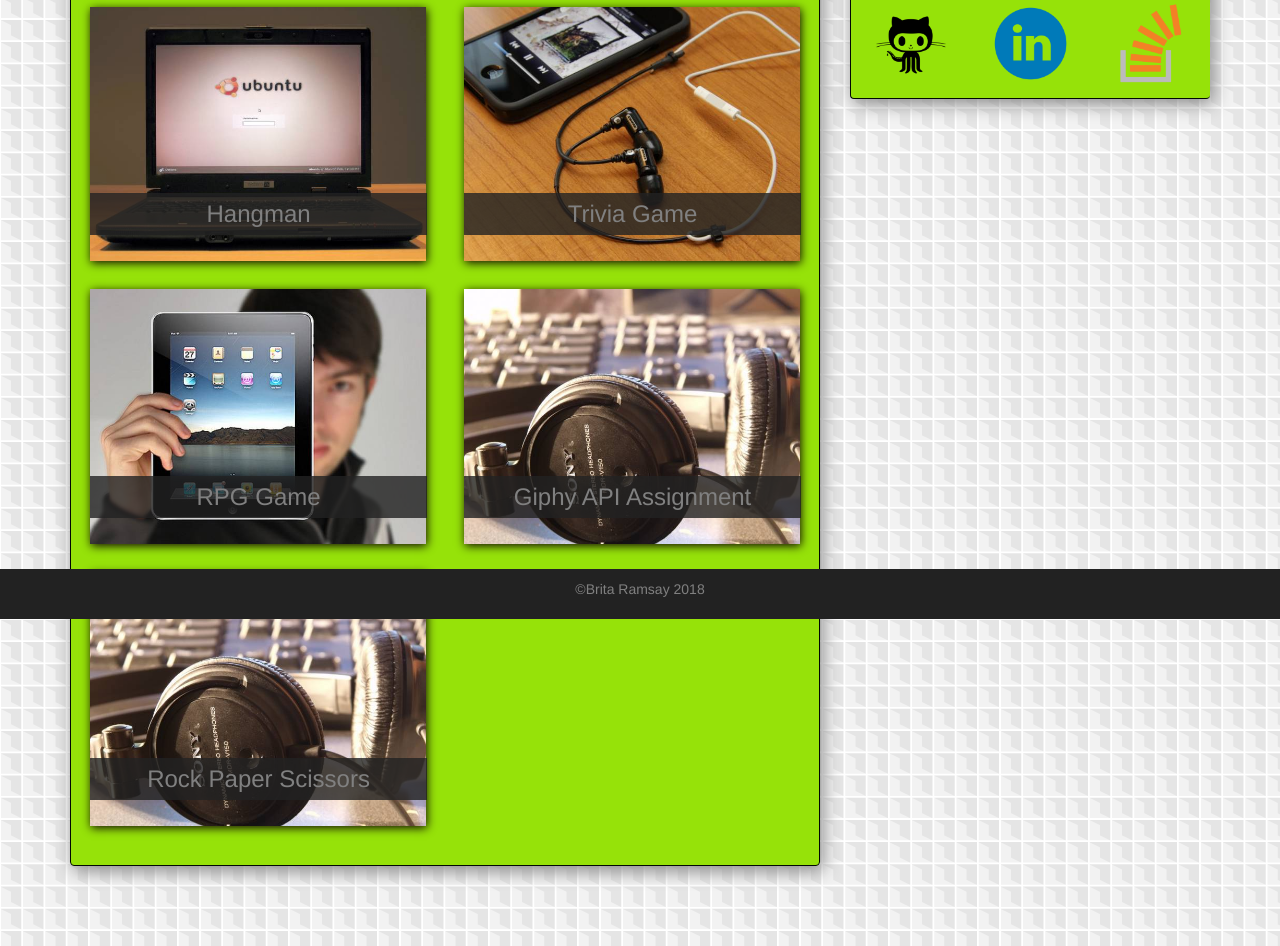
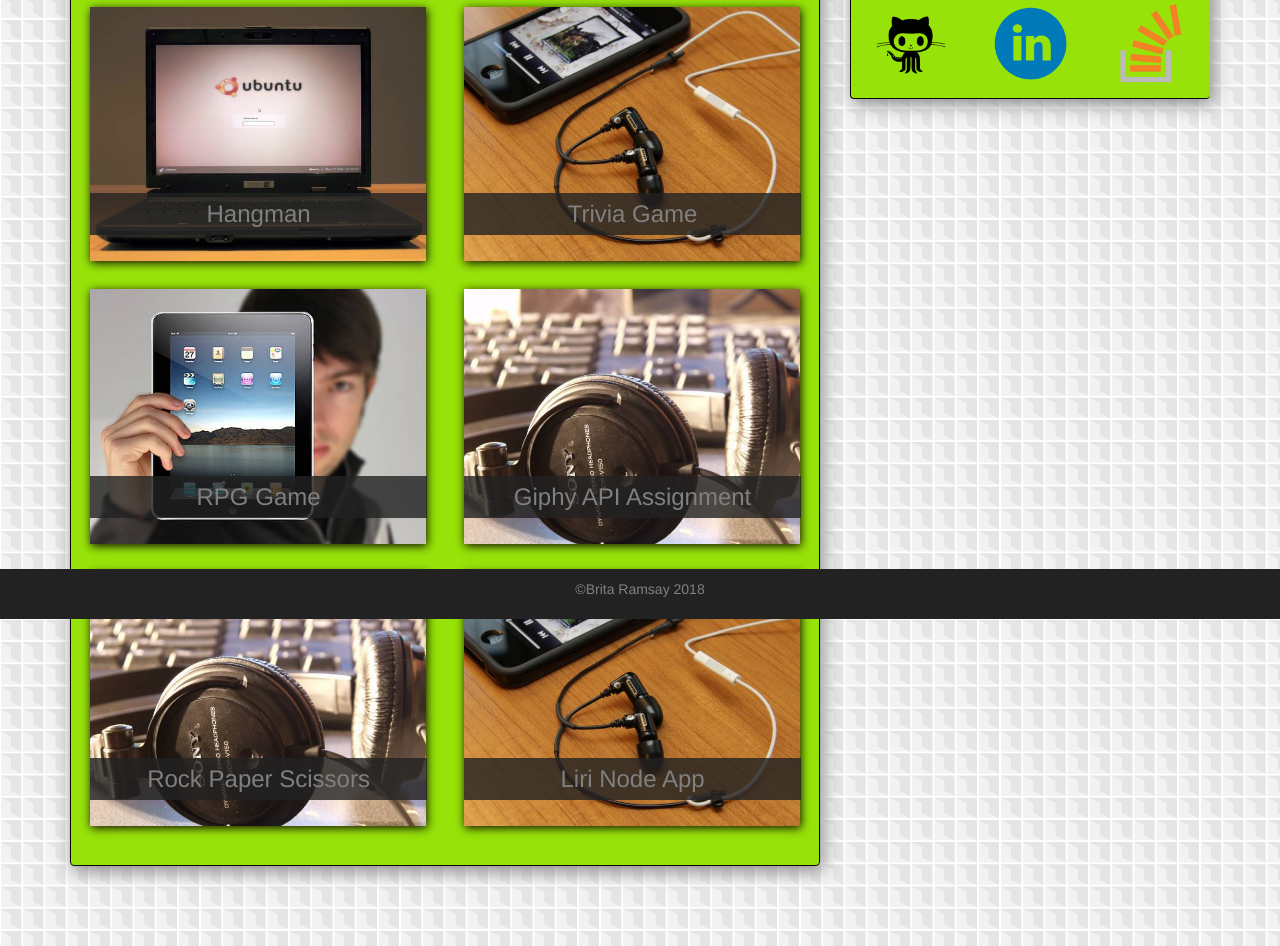
Before and after one commit to britaramsay/Bootstrap-Portfolio, a plain HTML site: page portfolio.html in a window 1280 px wide. Shown: the part 181-1127 px from the top of the page. Drawn offline with nearby package versions, Linux system fonts and the light colour scheme.

Commit message:
Added portfolio link

```diff
--- a/portfolio.html
+++ b/portfolio.html
@@ -80,6 +80,13 @@
                                         <h3>Rock Paper Scissors</h3></a>
                                     </div>
                                 </div>
+                                <div class="col-xs-6 col-sm-6 col-md-6 col-lg-6">
+                                    <div class="thumbnail">
+                                        <a href="https://github.com/britaramsay/liri-node-app"><img src="assets/images/3.jpg" alt="Liri Node App">
+
+                                        <h3>Liri Node App</h3></a>
+                                    </div>
+                                </div>
                             </div>
                         </div>
                     </div>
```
